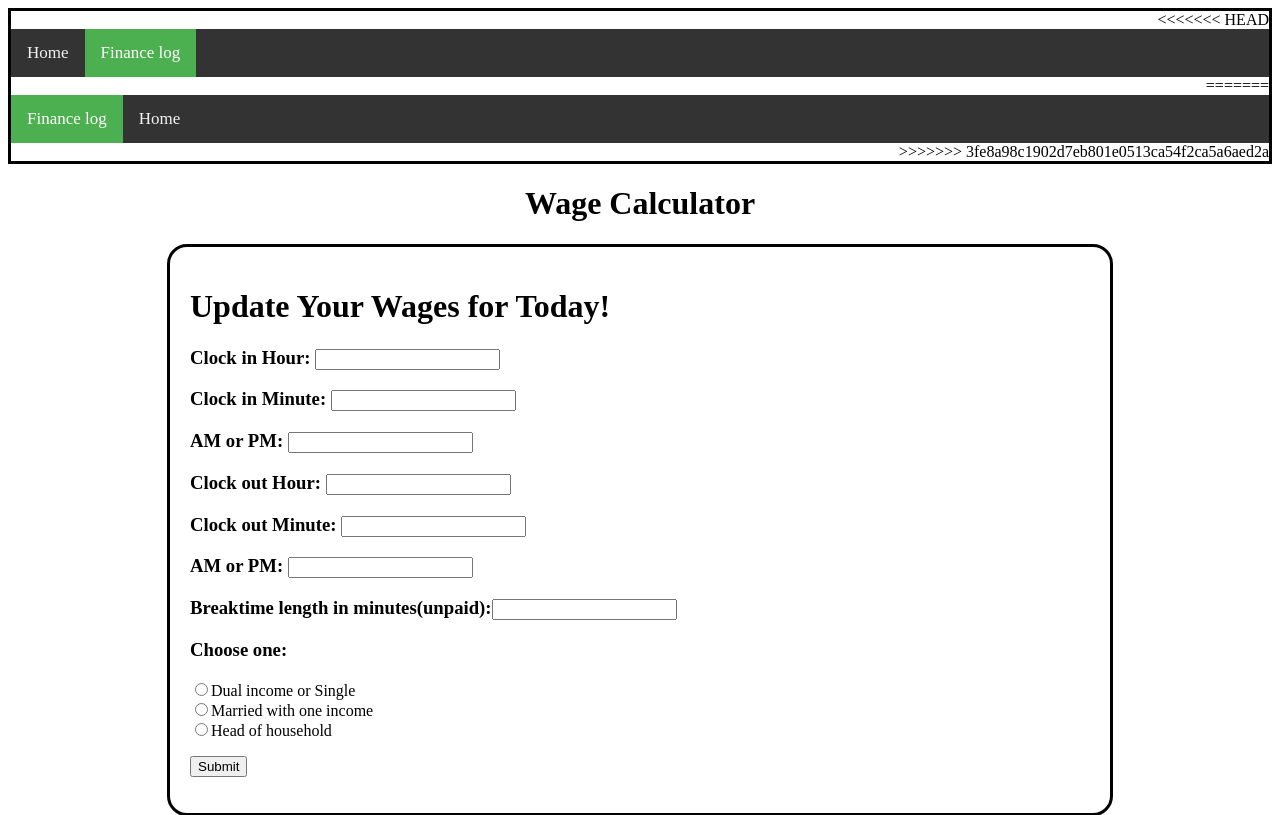
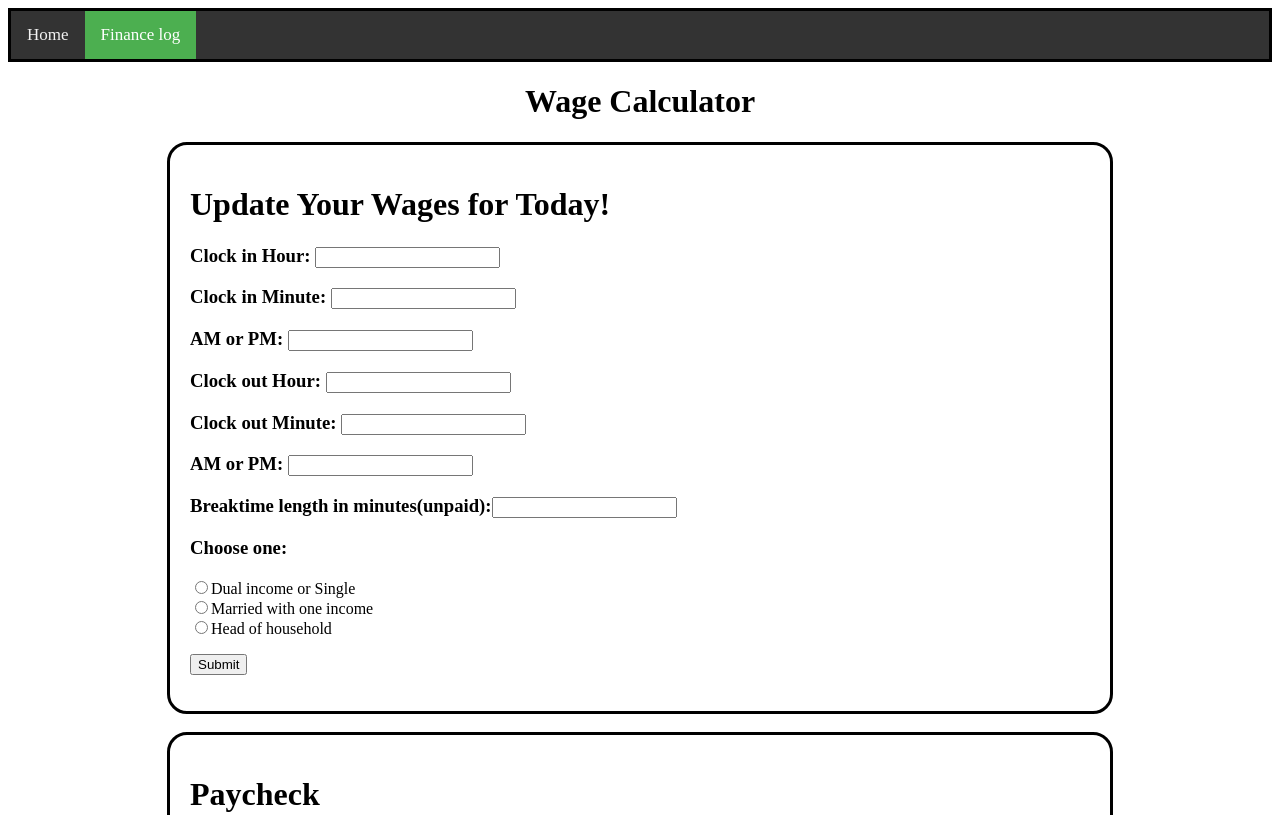
Before and after one commit to eliasd/Wage-Theft-Prevention-Site, a Python web app: template templates/finlog.html in a window 1280 px wide. Shown: the top 815 px of the page. Run offline with Jinja, Linux system fonts and the light colour scheme; the template is opened without the code that fills it, so the values that code supplies are empty; some libraries are stand-ins or nearby versions.

Commit message:
adela: Fixing git merge conflicts leftovers

```diff
--- a/templates/finlog.html
+++ b/templates/finlog.html
@@ -12,19 +12,11 @@
   <div id='body'>
 
   <div id="header">
-<<<<<<< HEAD
     <div class="topnav">
       <a href="http://localhost:8080/">Home</a>
       <a class="active">Finance log</a>
       <a {{signout}} ></a>
     </div>
-=======
-<div class="topnav">
-  <a class="active">Finance log</a>
-  <a href="http://localhost:8080/">Home</a>
-  <a{{signout}}></a>
-</div>
->>>>>>> 3fe8a98c1902d7eb801e0513ca54f2ca5a6aed2a
   </div>
 
   <div id = title>
```
